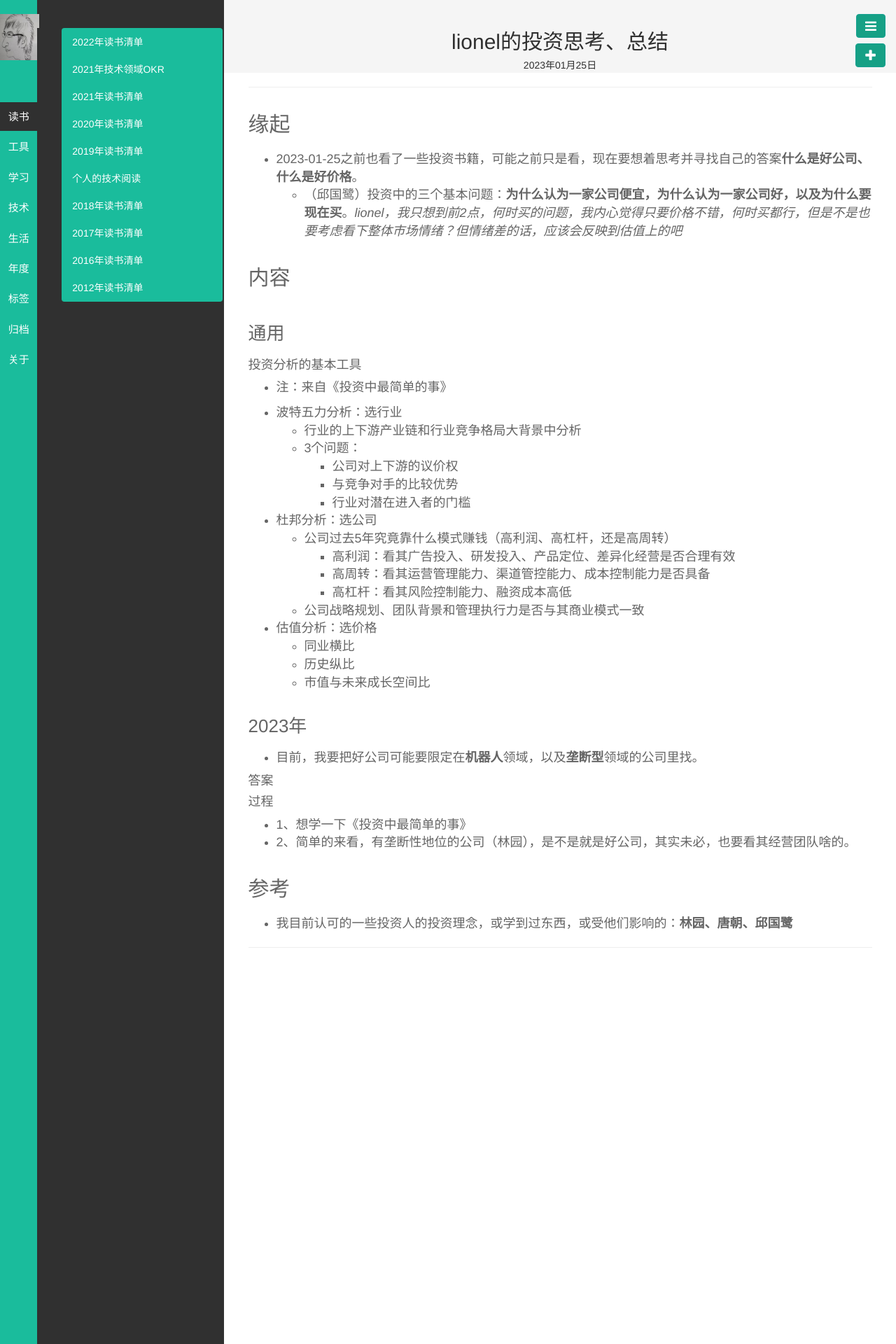
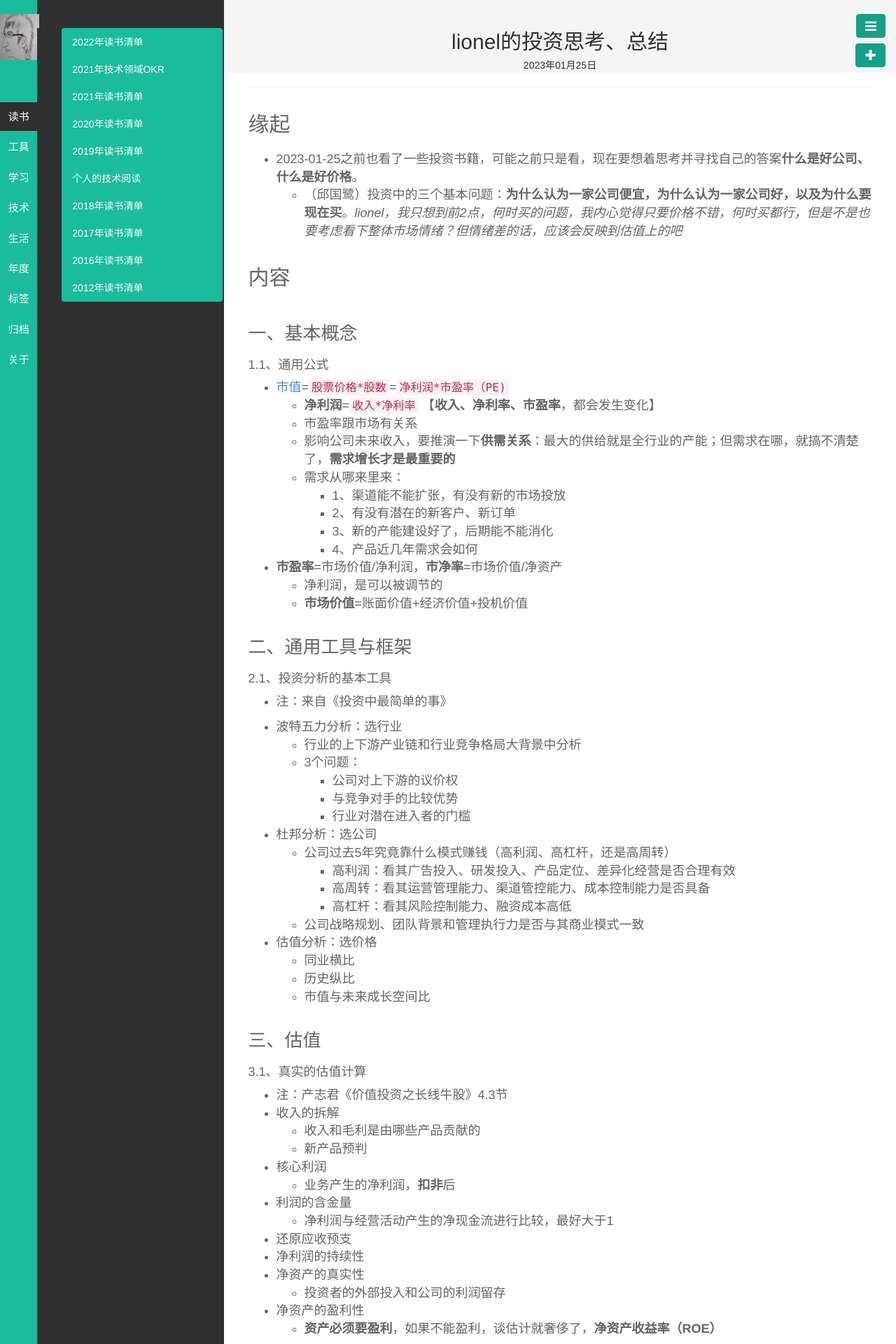
Before and after one commit to wolflion/blog, a Jekyll site: the page built from _posts/生活/2023-01-25-lionel-investment-thinking.md, in a window 1280 px wide. Shown: the top 1920 px of the page at 70% size. Built offline with Jekyll 4.4.1, drawn with Linux system fonts in a browser that asks for light colours; some of the changed text lies outside the part shown.

Commit message:
Update 2023-01-25-lionel-investment-thinking.md

```diff
--- a/_posts/生活/2023-01-25-lionel-investment-thinking.md
+++ b/_posts/生活/2023-01-25-lionel-investment-thinking.md
@@ -14,9 +14,26 @@ description:
 
 ##  内容
 
-### 通用
+### 一、基本概念
 
-#### 投资分析的基本工具
+#### 1.1、通用公式
+
++ [市值](合理估值，一个很重要的公式：市值=股票价格*股数=净利润*市盈率（PE）)=`股票价格*股数`=`净利润*市盈率（PE)`
+  + **净利润**=`收入*净利率` 【**收入、净利率、市盈率**，都会发生变化】
+  + 市盈率跟市场有关系
+  + 影响公司未来收入，要推演一下**供需关系**：最大的供给就是全行业的产能；但需求在哪，就搞不清楚了，**需求增长才是最重要的**
+  + 需求从哪来里来：
+    + 1、渠道能不能扩张，有没有新的市场投放
+    + 2、有没有潜在的新客户、新订单
+    + 3、新的产能建设好了，后期能不能消化
+    + 4、产品近几年需求会如何
++ **市盈率**=市场价值/净利润，**市净率**=市场价值/净资产
+  + 净利润，是可以被调节的
+  + **市场价值**=账面价值+经济价值+投机价值
+
+### 二、通用工具与框架
+
+#### 2.1、投资分析的基本工具
 
 + 注：来自《投资中最简单的事》
 
@@ -37,6 +54,35 @@ description:
   + 历史纵比
   + 市值与未来成长空间比
 
+### 三、估值
+
+#### 3.1、真实的估值计算
+
++ 注：产志君《价值投资之长线牛股》4.3节
++ 收入的拆解
+  + 收入和毛利是由哪些产品贡献的
+  + 新产品预判
++ 核心利润
+  + 业务产生的净利润，**扣非**后
++ 利润的含金量
+  + 净利润与经营活动产生的净现金流进行比较，最好大于1
++ 还原应收预支
++ 净利润的持续性
++ 净资产的真实性
+  + 投资者的外部投入和公司的利润留存
++ 净资产的盈利性
+  + **资产必须要盈利**，如果不能盈利，谈估计就奢侈了，**净资产收益率（ROE）**
+
+### 九、可转债
+
+#### tmp
+
++ 1、熊市买可转债，持有等待牛市到来
++ 2、牛市里打新债
++ 3、可转债套利
+  + 3.1、可转债处于转股期，转股价值和转债价格有差价的时候可以套利
+  + 3.2、涨停板套利，股票涨停，当天买不进去了，可以买它的债
+
 ###  2023年
 
 + 目前，我要把好公司可能要限定在**机器人**领域，以及**垄断型**领域的公司里找。
@@ -52,4 +98,14 @@ description:
 
 
 ##  参考
-+ 我目前认可的一些投资人的投资理念，或学到过东西，或受他们影响的：**林园、唐朝、邱国鹭**
++ 我目前认可的一些投资人的投资理念，或学到过东西，或受他们影响的：**林园、唐朝、邱国鹭**，*其它人，我看得少，目前就相对了解这几个人*
+
+### tmp
+
++ 是否随时可买，取决于预期收益率，也就是巴菲特说的**贴现率**。
+  + 巴菲特的估值**未来净现金流的折现**
+    + 对投资标的未来净现金流的预期
+    + 对自己机会成本的预期，也称**预期收益率**
++ “消费独占“的特征无非3点：**被需要、难以替代、有定价权**
++ 赛道、公司、估值（市盈率PE、市净率PB）、风险
++ 除了市场公认的优秀股票，还可以从次新股里选。
```
